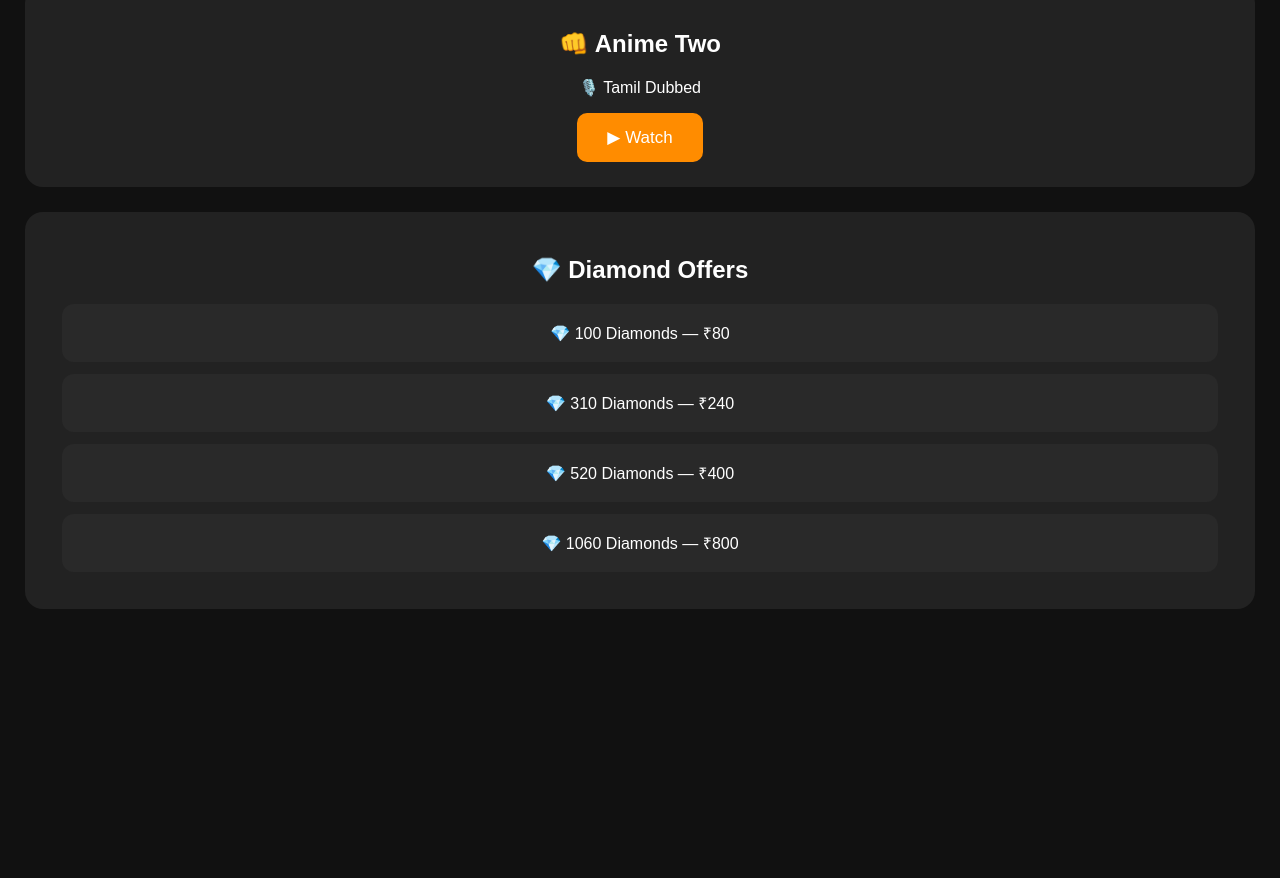
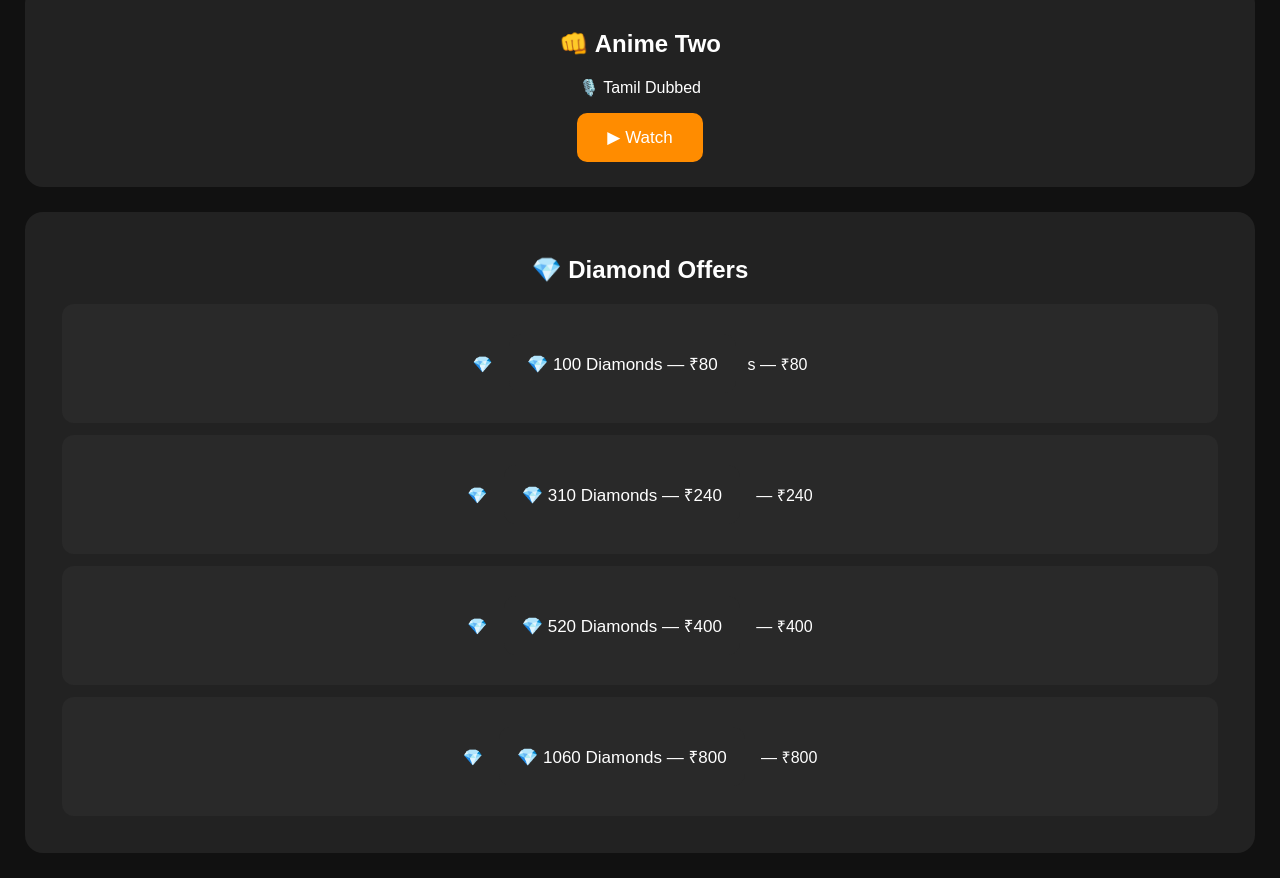
Before and after one commit to spideyviju-cloud/tamil-anime, a website: page index.html in a window 1280 px wide. Shown: the part 461-1339 px from the top of the page. Before the commit the page ends 1095 px from the top, so only its background shows below. Drawn offline with Linux system fonts and the light colour scheme.

Commit message:
Make offers clickable

```diff
--- a/index.html
+++ b/index.html
@@ -33,10 +33,10 @@ button{background:#ff8c00;color:white;border:0;padding:14px 30px;border-radius:1
 
 <div class="card">
 <h2>💎 Diamond Offers</h2>
-<div class="offer">💎 100 Diamonds — ₹80</div>
-<div class="offer">💎 310 Diamonds — ₹240</div>
-<div class="offer">💎 520 Diamonds — ₹400</div>
-<div class="offer">💎 1060 Diamonds — ₹800</div>
+<div class="offer">💎 <button class="offer" onclick="buy(100)">💎 100 Diamonds — ₹80</button>s — ₹80</div>
+<div class="offer">💎 <button class="offer" onclick="buy(310)">💎 310 Diamonds — ₹240</button> — ₹240</div>
+<div class="offer">💎 <button class="offer" onclick="buy(520)">💎 520 Diamonds — ₹400</button> — ₹400</div>
+<div class="offer">💎 <button class="offer" onclick="buy(1060)">💎 1060 Diamonds — ₹800</button> — ₹800</div>
 </div>
 
 <script>
```
